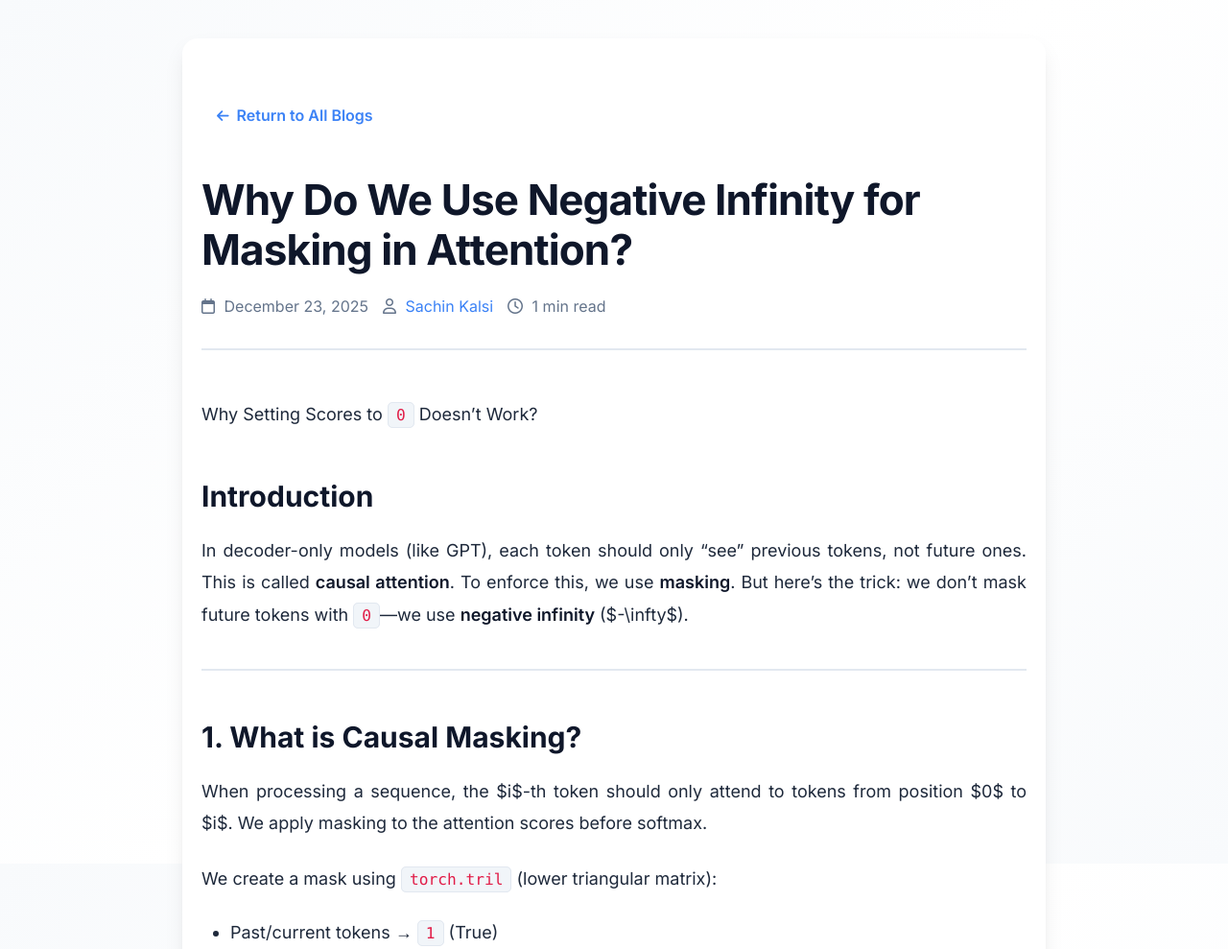
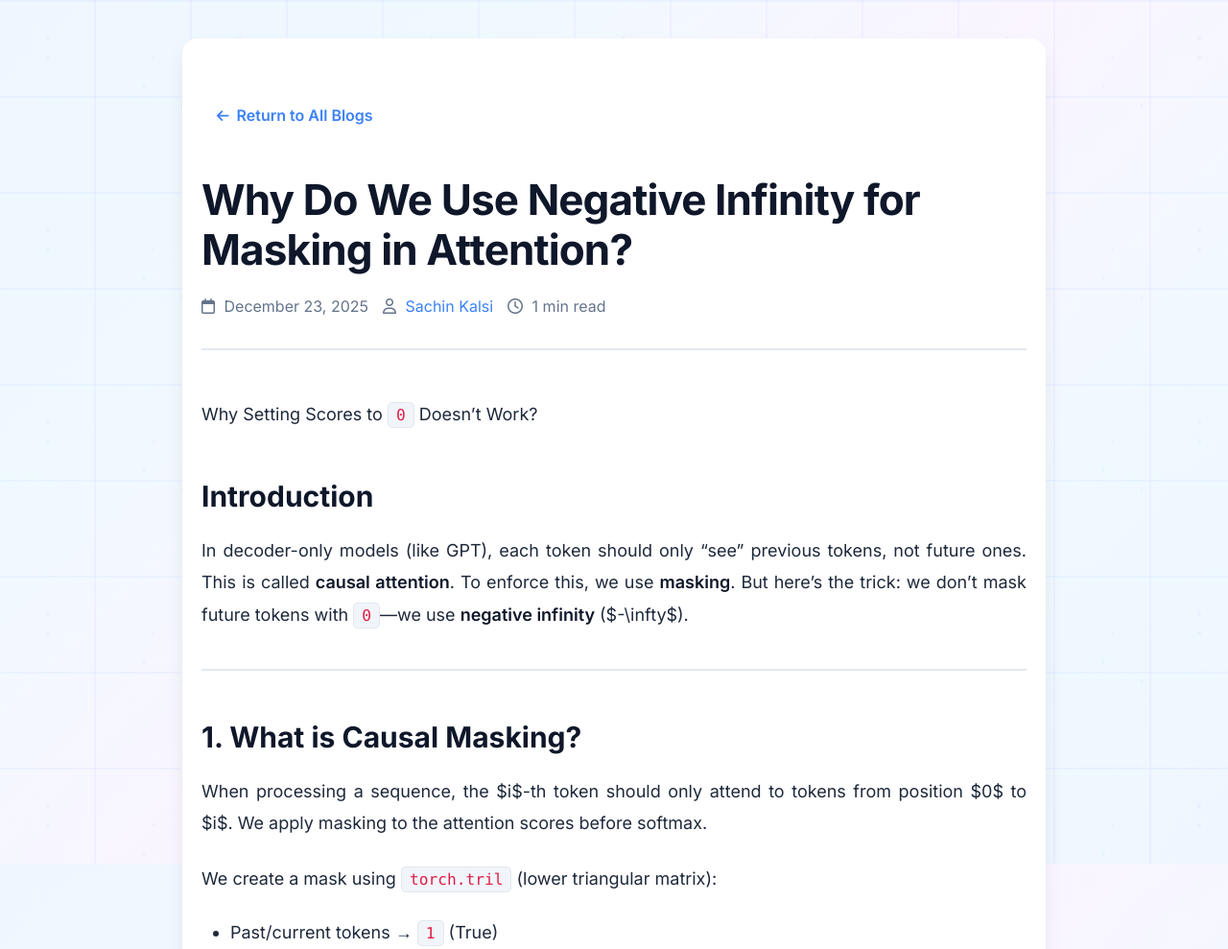
Before and after one commit to SachinKalsi/sachinkalsi.github.io, a Jekyll site: the page built from _posts/2025-12-23-why-do-we-use-negative-inf-for-masking.md, in a window 1280 px wide. Shown: the top 989 px of the page at 96% size. Built offline with Jekyll 4.4.1, drawn with Linux system fonts in a browser that asks for light colours.

Commit message:
Enhance blog background with prominent tech/NLP theme
- Add stronger gradient with tech colors (blues, purples, cyans)
- Add visible grid pattern overlay for tech aesthetic
- Add neural network node patterns (dots) for NLP theme
- Increase opacity for better visibility while maintaining readability

```diff
--- a/_layouts/default.html
+++ b/_layouts/default.html
@@ -129,10 +129,57 @@
         }
 
         body.blog-page {
-            background: linear-gradient(135deg, #f8fafc 0%, #ffffff 50%, #f8fafc 100%);
+            background:
+                linear-gradient(135deg, #eff6ff 0%, #f0f9ff 25%, #faf5ff 50%, #f0f9ff 75%, #eff6ff 100%),
+                radial-gradient(circle at 15% 25%, rgba(59, 130, 246, 0.08) 0%, transparent 40%),
+                radial-gradient(circle at 85% 75%, rgba(139, 92, 246, 0.08) 0%, transparent 40%),
+                radial-gradient(circle at 50% 50%, rgba(6, 182, 212, 0.06) 0%, transparent 50%);
             background-attachment: fixed;
+            background-size: 100% 100%, 120% 120%, 120% 120%, 100% 100%;
             min-height: 100vh;
             width: 100%;
+            position: relative;
+        }
+
+        body.blog-page::before {
+            content: '';
+            position: fixed;
+            top: 0;
+            left: 0;
+            right: 0;
+            bottom: 0;
+            background-image:
+                repeating-linear-gradient(0deg, transparent, transparent 98px, rgba(59, 130, 246, 0.08) 98px, rgba(59, 130, 246, 0.08) 100px),
+                repeating-linear-gradient(90deg, transparent, transparent 98px, rgba(139, 92, 246, 0.08) 98px, rgba(139, 92, 246, 0.08) 100px);
+            background-size: 100px 100px;
+            pointer-events: none;
+            z-index: 0;
+            opacity: 0.6;
+        }
+
+        body.blog-page::after {
+            content: '';
+            position: fixed;
+            top: 0;
+            left: 0;
+            right: 0;
+            bottom: 0;
+            background-image:
+                radial-gradient(circle at 25% 30%, rgba(59, 130, 246, 0.1) 2px, transparent 2px),
+                radial-gradient(circle at 75% 70%, rgba(139, 92, 246, 0.1) 2px, transparent 2px),
+                radial-gradient(circle at 50% 20%, rgba(6, 182, 212, 0.08) 2px, transparent 2px),
+                radial-gradient(circle at 20% 80%, rgba(59, 130, 246, 0.08) 2px, transparent 2px),
+                radial-gradient(circle at 80% 30%, rgba(139, 92, 246, 0.08) 2px, transparent 2px);
+            background-size: 200px 200px, 200px 200px, 200px 200px, 200px 200px, 200px 200px;
+            background-position: 0 0, 100px 100px, 50px 50px, 150px 150px, 200px 200px;
+            pointer-events: none;
+            z-index: 0;
+            opacity: 0.5;
+        }
+
+        body.blog-page > * {
+            position: relative;
+            z-index: 1;
         }
 
         /* Author link styling */
@@ -491,6 +538,8 @@
             background: var(--bg-card);
             min-height: calc(100vh - 80px);
             box-shadow: 0 0 0 1px var(--border);
+            position: relative;
+            z-index: 1;
         }
 
         @media (min-width: 768px) {
```
